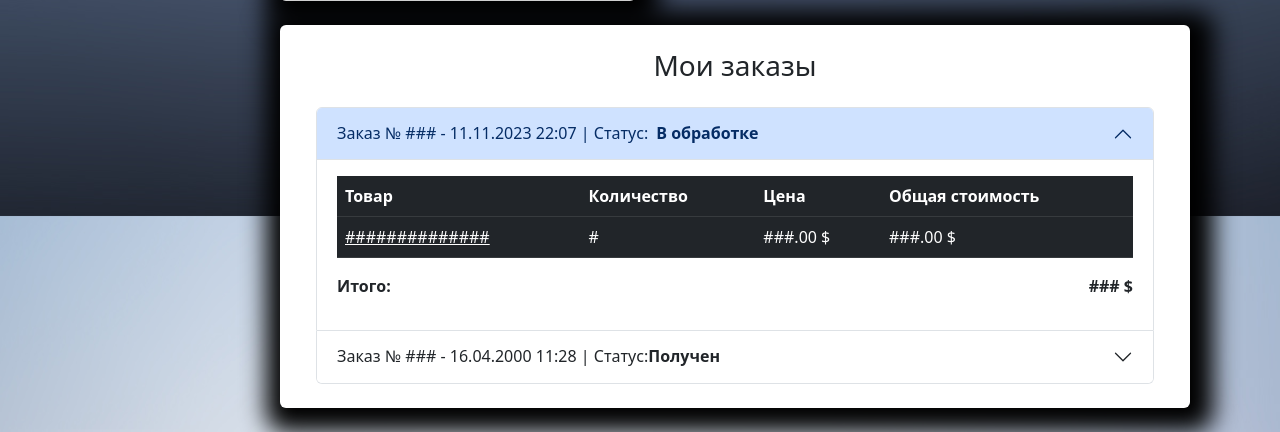
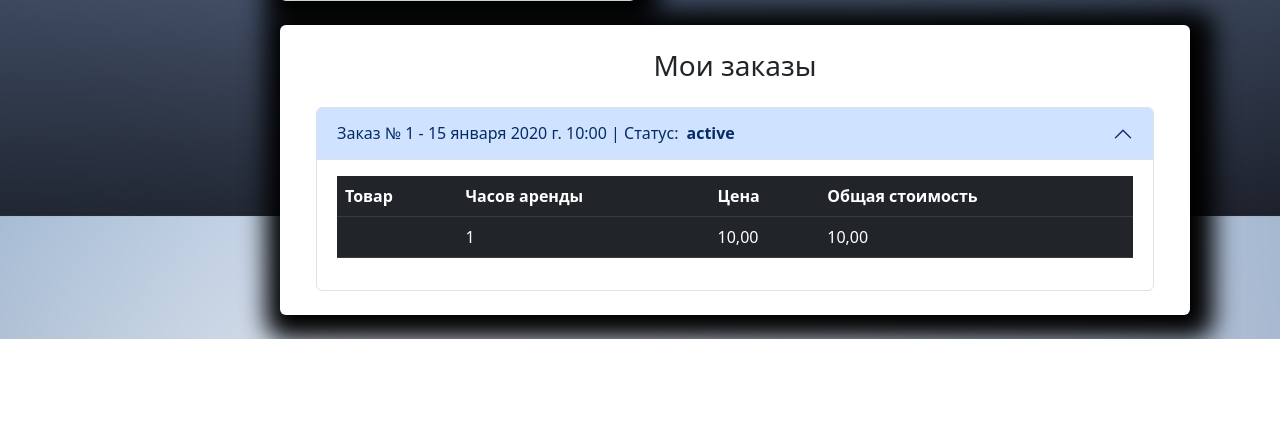
Before and after one commit to MaximTih0n0v/Django-diploma, a Django app: template templates/users/profile.html in a window 1280 px wide. Shown: the part 1064-1496 px from the top of the page. After the commit the page ends 1403 px from the top, so only its background shows below. Run offline with Django 5.2, Linux system fonts and the light colour scheme; data comes from the database, SQL or seed files in the repository; tables that the repository leaves empty hold one stand-in row (values such as "Sample post"); the template is opened without the code that fills it: values that come from a table or form of the project are taken from there, most other values are stand-ins (such as "Sample title", 1, 10 or a date in 2020); some libraries are stand-ins or nearby versions.

Commit message:
fix: order display

```diff
--- a/templates/users/profile.html
+++ b/templates/users/profile.html
@@ -129,70 +129,39 @@
                     <!-- Разметка заказов -->
                     <div class="container">
                         <div class="accordion" id="accordionExample">
+                            {% for order in orders %}
                             <div class="accordion-item">
-                                <h2 class="accordion-header" id="heading1">
-                                    <button class="accordion-button" type="button" data-bs-toggle="collapse" data-bs-target="#collapse1" aria-expanded="false" aria-controls="collapse1">
-                                        Заказ № ### - 11.11.2023 22:07 | Статус:<strong class="mx-2"> В обработке</strong>
+                                <h2 class="accordion-header" id="heading{{ order.id }}">
+                                    <button class=accordion-button {% if order != orders.0 %}collapsed{% endif %}" type="button" data-bs-toggle="collapse" data-bs-target="#collapse{{ order.id }}" aria-expanded="false" aria-controls="collapse{{ order.id }}">
+                                        Заказ №  {{ order.id }} - {{ order.created_at }} | Статус:<strong class="mx-2">{{order.status}}</strong>
                                     </button>
                                 </h2>
-                                <div id="collapse1" class="accordion-collapse collapse show" aria-labelledby="heading1" data-bs-parent="#accordionExample">
+                                <div id="collapse{{ order.id }}" class="accordion-collapse collapse {% if order == orders.0 %}show{% endif %}" aria-labelledby="heading{{ order.id }}" data-bs-parent="#accordionExample">
                                     <div class="accordion-body">
                                         <table class="table table-dark table-hover">
                                             <thead>
                                                 <tr>
                                                     <th>Товар</th>
-                                                    <th>Количество</th>
+                                                    <th>Часов аренды</th>
                                                     <th>Цена</th>
                                                     <th>Общая стоимость</th>
                                                 </tr>
                                             </thead>
                                             <tbody>
+                                                 {% for item in order.orderitem_set.all %}
                                                 <tr>
-                                                    <td><a class="text-white" href="#">##############</a></td>
-                                                    <td>#</td>
-                                                    <td>###.00 $</td>
-                                                    <td>###.00 $</td>
+                                                    <td><a class="text-white" href="{% url 'products:product' item.product.slug %}">{{ item.product.name }}</a></td>
+                                                    <td>{{ item.hours }}</td>
+                                                    <td>{{ item.price }}</td>
+                                                    <td>{{ item.products_price }}</td>
 
                                                 </tr>
-                                            </tbody>
-                                        </table>
-                                        <div class="d-flex justify-content-between">
-                                            <p><strong>Итого:</strong></p>
-                                            <p><strong>### $</strong></p>
-
-                                        </div>
-                                    </div>
-                                </div>
-                            </div>
-                            <div class="accordion-item">
-                                <h2 class="accordion-header" id="heading2">
-                                    <button class="accordion-button collapsed" type="button" data-bs-toggle="collapse" data-bs-target="#collapse2" aria-expanded="false" aria-controls="collapse2">
-                                        Заказ № ### - 16.04.2000 11:28 | Статус: <strong>Получен</strong>
-                                    </button>
-                                </h2>
-                                <div id="collapse2" class="accordion-collapse collapse" aria-labelledby="heading2" data-bs-parent="#accordionExample">
-                                    <div class="accordion-body">
-                                        <table class="table table-dark table-hover">
-                                            <thead>
-                                                <tr>
-                                                    <th>Товар</th>
-                                                    <th>Количество</th>
-                                                    <th>Цена</th>
-                                                    <th>Общая стоимость</th>
-                                                </tr>
-                                            </thead>
-                                            <tbody>
-                                                <tr>
-                                                    <td><a class="text-white" href="#">##########</a></td>
-                                                    <td>2</td>
-                                                    <td>10.00 $</td>
-                                                    <td>20.00 $</td>
-
-                                                </tr>
+                                                {% endfor %}
                                             </tbody>
                                         </table>
                                     </div>
                                 </div>
+                                {% endfor %}
                             </div>
                         </div>
                     </div>
```
Also changed, not shown: apps/users/views.py (+12 -1 lines).
